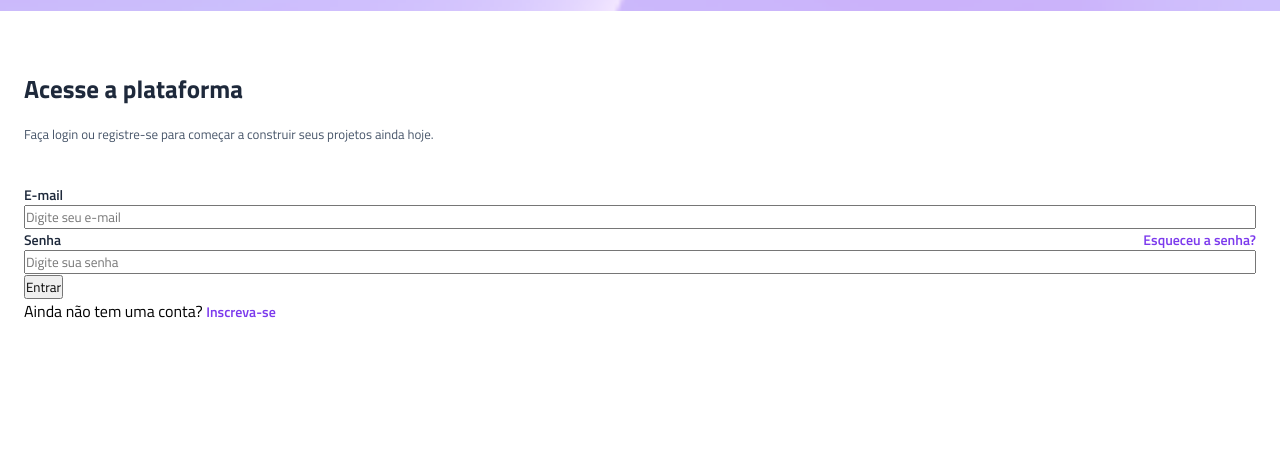
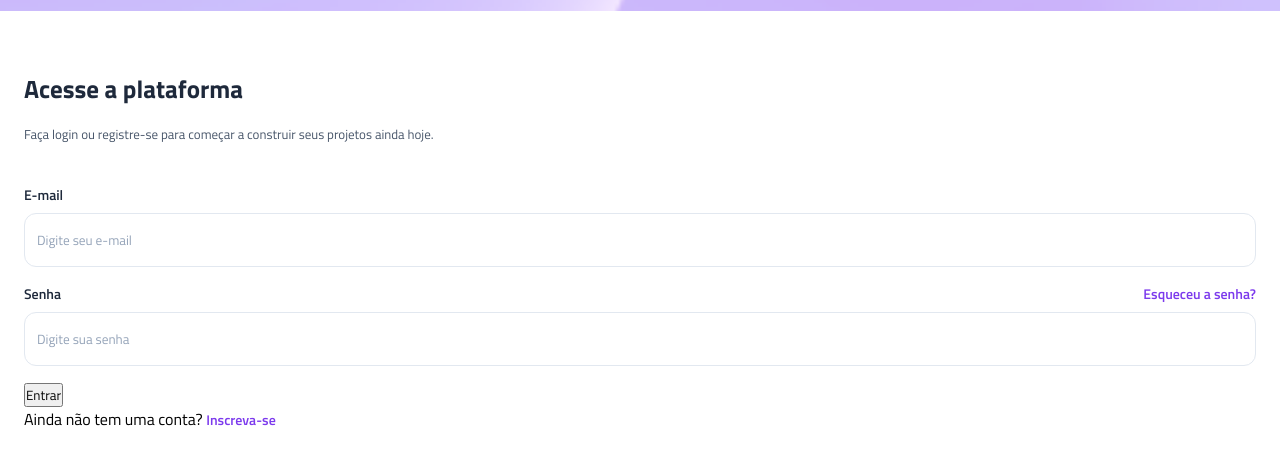
Before and after one commit to KawanTlg/projeto_vertigo, a plain HTML site: page index.html in a window 1280 px wide. Shown: the part 123-588 px from the top of the page. Drawn offline with Linux system fonts and the light colour scheme.

Commit message:
estilização da input

```diff
--- a/style.css
+++ b/style.css
@@ -9,6 +9,8 @@
     --purple: #7C3AED;
     --gray-800: #1E293B;
     --gray-600: #475569;
+    --gray-400: #94A3B8;
+    --gray-200: #E2E8F0;
 }
 
 header{
@@ -45,6 +47,8 @@ main {
 .input-box{
     display: flex;
     flex-direction: column;
+    gap:0.5rem;
+    margin-bottom: 1rem;
 }
 
 .login label{
@@ -58,6 +62,21 @@ main {
     justify-content: space-between;
 }
 
+.login input {
+    padding: 1rem 0.75rem;
+    border: 1px solid var(--gray-200);
+    border-radius: 0.75rem;
+}
+
+.login input::placeholder{
+    color: var(--gray-400);
+}
+
+.login:hover,
+.login input:focus{
+    outline: 1px solid var(--purple);
+}
+
 .login a{
     color:var(--purple);
     text-decoration: none;
```
